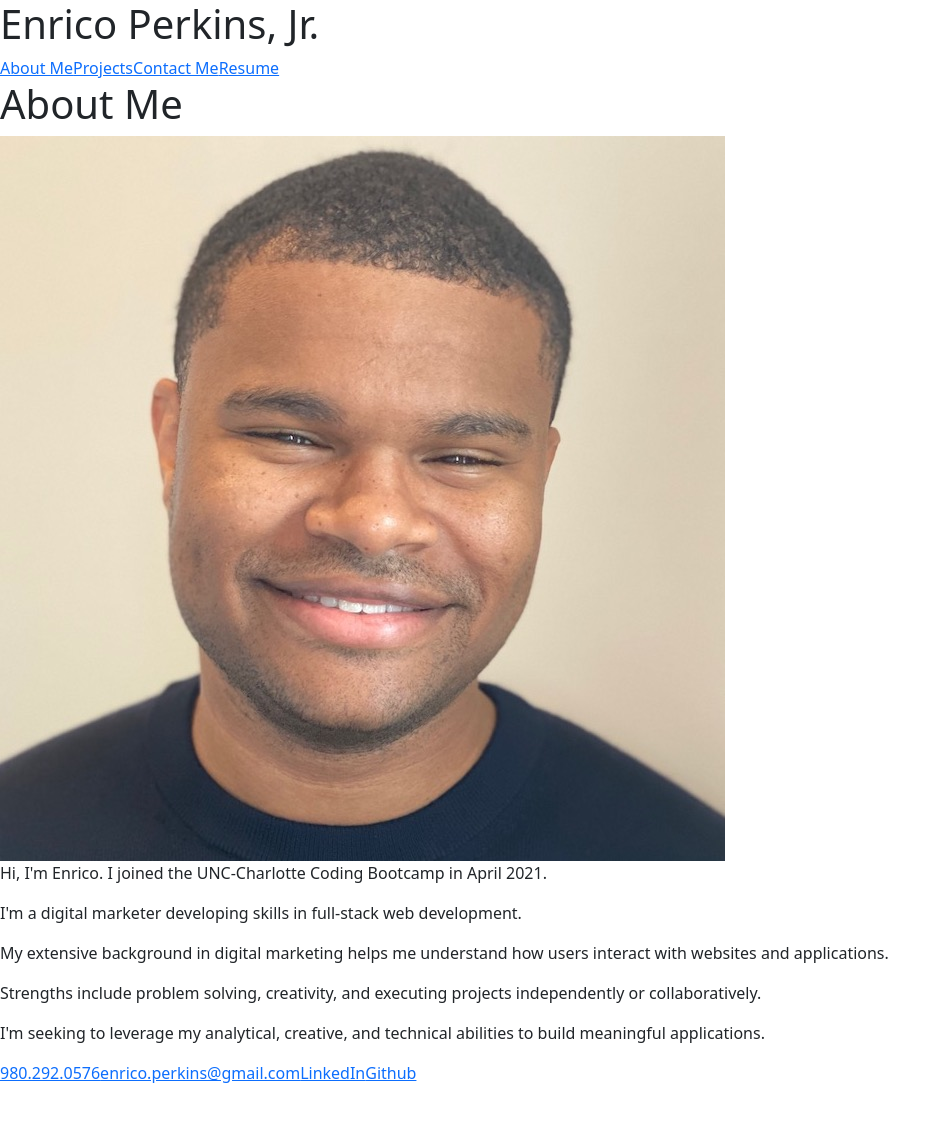
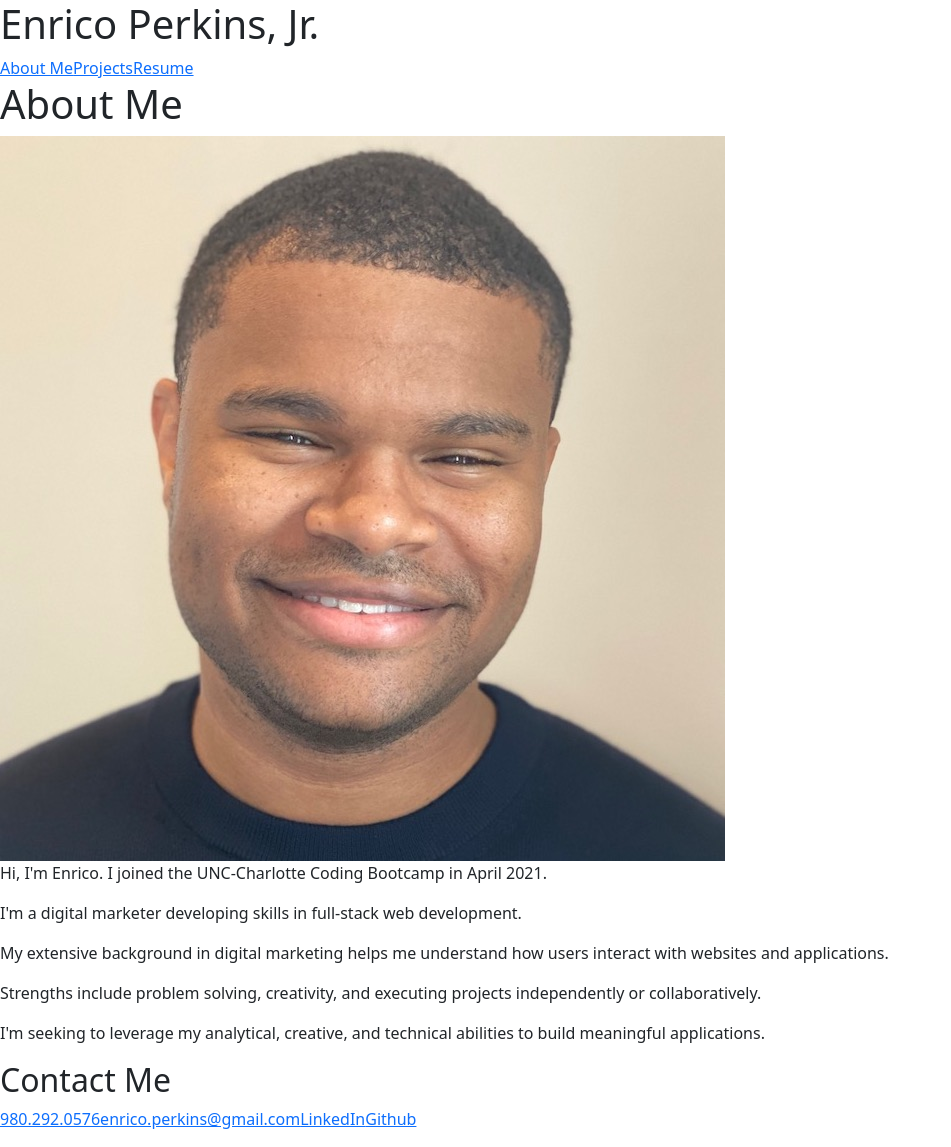
Before and after one commit to evperkinsjr/react-portfolio, a React (Create React App) app: page / in a window 1280 px wide. Shown: the whole page, without its empty margins (0-951 px from the left). Before the commit the page ends 1101 px from the top, so only its background shows below. Built offline with nearby package versions, Linux system fonts and the light colour scheme.

Commit message:
reformatted footer; removed contact from nav

```diff
--- a/src/components/Footer/index.js
+++ b/src/components/Footer/index.js
@@ -2,12 +2,17 @@ import React from 'react';
 
 function Footer() {
     return (
+        <footer>
+            <h2>Contact Me</h2>
+            <div>
                 <address>
                     <a href="tel:980.292.0576">980.292.0576</a>
                     <a href="mailto:enrico.perkins@gmail.com">enrico.perkins@gmail.com</a>
                     <a href="https://www.linkedin.com/in/enricoperkinsjr/">LinkedIn</a>
                     <a href="https://github.com/evperkinsjr">Github</a>
                 </address>
+            </div>
+        </footer>
     );
 }
 
--- a/src/components/Header/index.js
+++ b/src/components/Header/index.js
@@ -8,7 +8,6 @@ function Navbar() {
             <nav>
                 <Link to="/about">About Me</Link>
                 <Link to="/projects">Projects</Link>
-                <Link to="#contact">Contact Me</Link>
                 <Link to="assets/documents/Enrico_Perkins_Resume.pdf">Resume</Link>
             </nav>
         </header>
```
Lines whose indentation alone changed are shown as unchanged.
